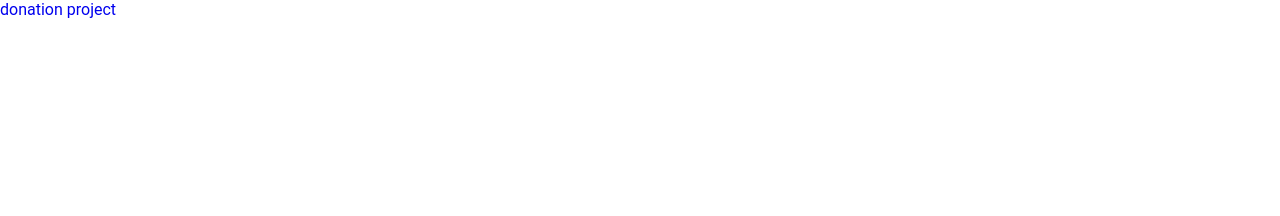
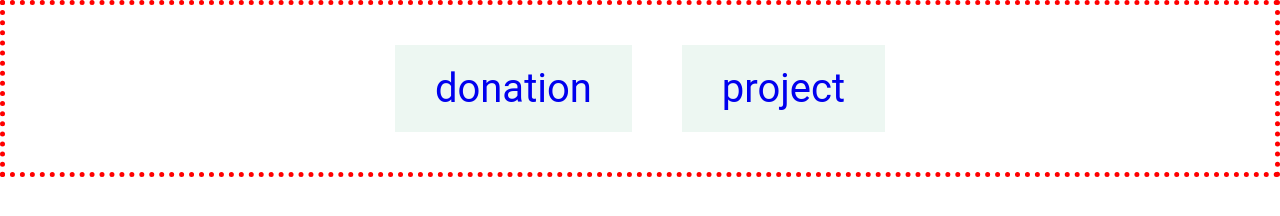
Before and after one commit to WFayoz/hmnumber, a plain HTML site: page index.html in a window 1280 px wide. Drawn offline with Linux system fonts and the light colour scheme.

Commit message:
project/donate

```diff
--- a/index.html
+++ b/index.html
@@ -7,7 +7,9 @@
     <link rel="stylesheet" href="./css/main.css">
 </head>
 <body>
-    <a href="./pages/donation.html">donation</a>
-    <a href="./pages/project.html"> project</a>
+    <div class="fayoz">
+        <a href="./pages/donation.html" class="donach">donation</a>
+        <a href="./pages/project.html" class="proch"> project</a>
+    </div>
 </body>
 </html>
--- a/scss/main.scss
+++ b/scss/main.scss
@@ -18,3 +18,26 @@ body{
 button{
     cursor: pointer;
 }
+.fayoz{
+    display: flex;
+    padding: 40px 60px;
+    border: 5px red dotted;
+    align-items: center;
+    justify-content: center;
+    gap: 50px;
+    .donach{
+        padding: 20px 40px;
+        font-size: 40px;
+        background-color: #edf7f2ff;
+        border: 15px;
+
+
+    }
+    .proch{
+        padding: 20px 40px;
+        font-size: 40px;
+        background-color: #edf7f2ff;
+        border: 15px;
+
+    }
+}
```
Also changed, not shown: css/main.css, 1 other file.
